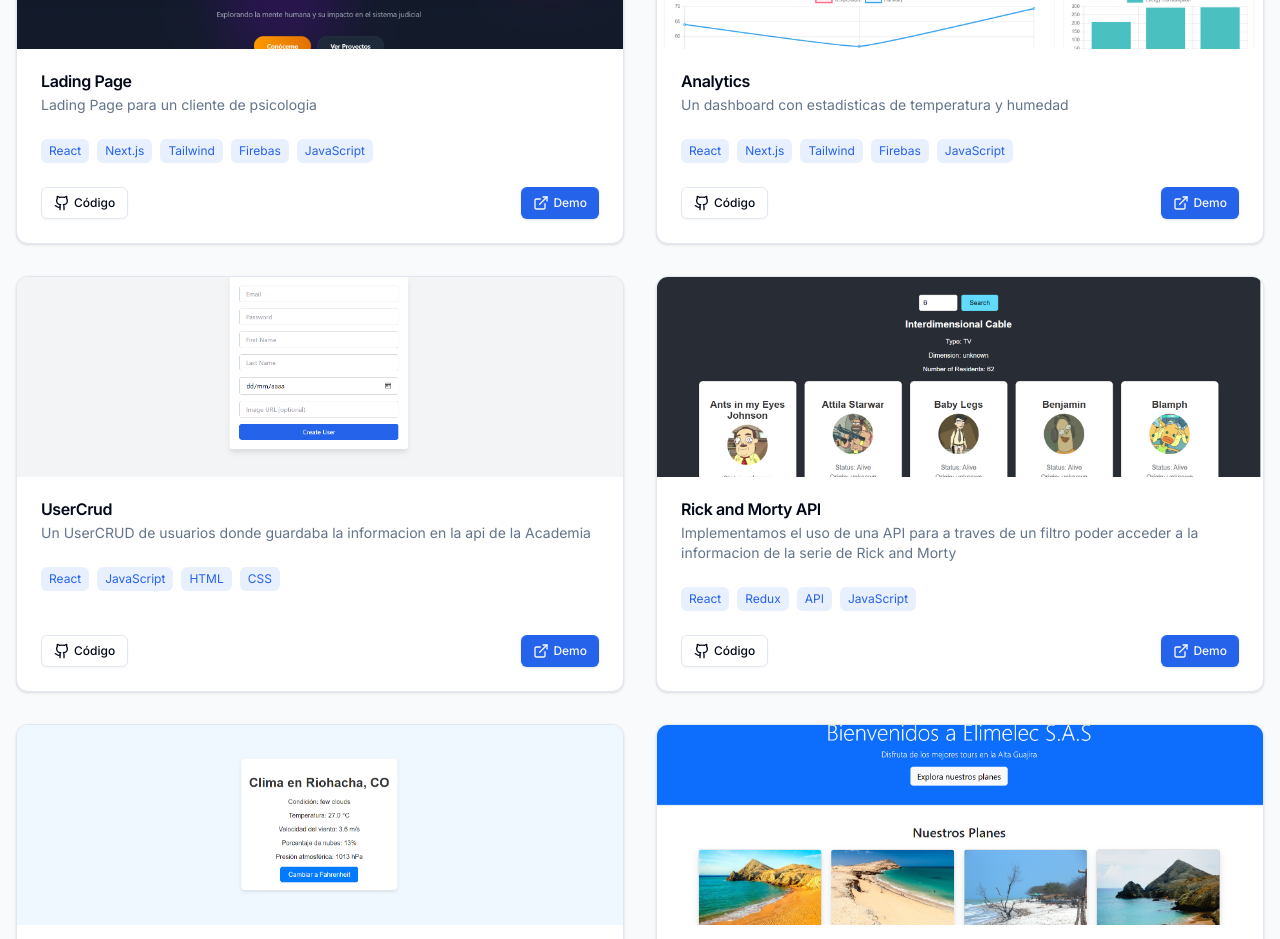
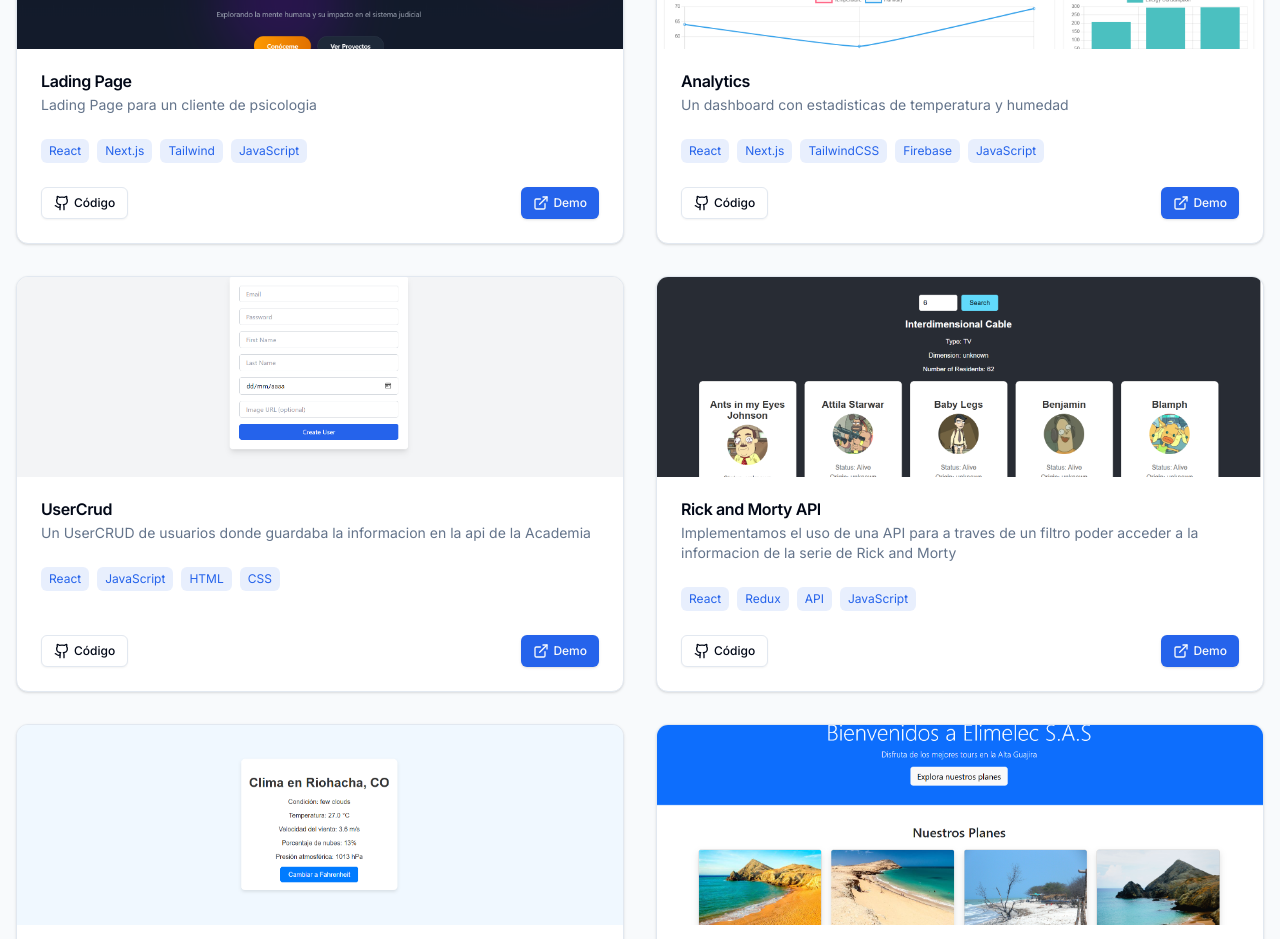
Before and after one commit to Zorgthh/Portafolio-New, a Next.js app: page / in a window 1280 px wide. Shown: the part 2120-3059 px from the top of the page. Built offline with nearby package versions, Linux system fonts and the light colour scheme.

Commit message:
Letter Fixed

```diff
--- a/components/sections/projects.tsx
+++ b/components/sections/projects.tsx
@@ -12,7 +12,7 @@ const projects = [
     title: "Lading Page",
     description: "Lading Page para un cliente de psicologia",
     image: "/psicologa.png",
-    tags: ["React","Next.js","Tailwind","Firebas","JavaScript"],
+    tags: ["React","Next.js","Tailwind","JavaScript"],
     demoUrl: "https://valentina-arango.netlify.app/",
     repoUrl: "https://github.com/Zorgthh/V2-ValentaPage",
   },
@@ -21,7 +21,7 @@ const projects = [
     title: "Analytics",
     description: "Un dashboard con estadisticas de temperatura y humedad",
     image: "/anlytcs.png",
-    tags: ["React","Next.js","Tailwind","Firebas","JavaScript"],
+    tags: ["React","Next.js","TailwindCSS","Firebase","JavaScript"],
     demoUrl: "https://project-analitics.netlify.app/",
     repoUrl: "https://github.com/Zorgthh/analystics",
   },
```
